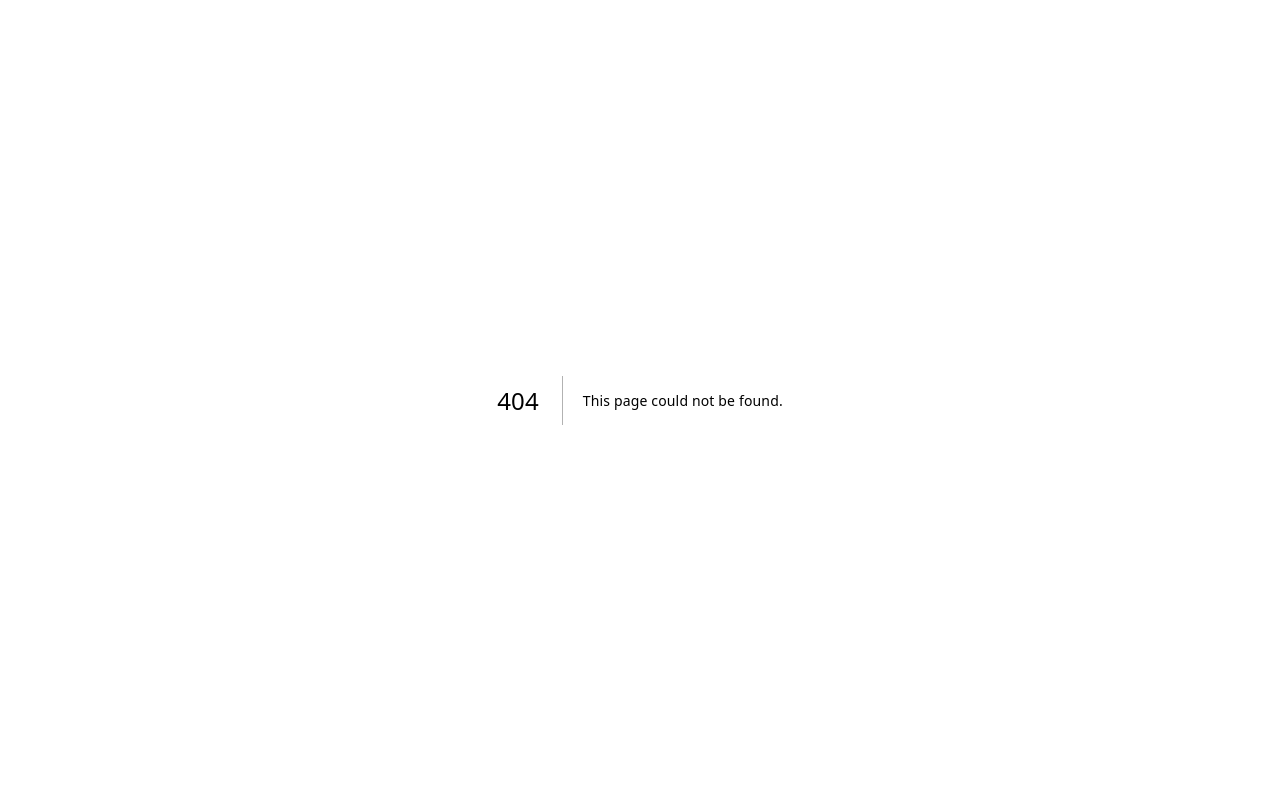
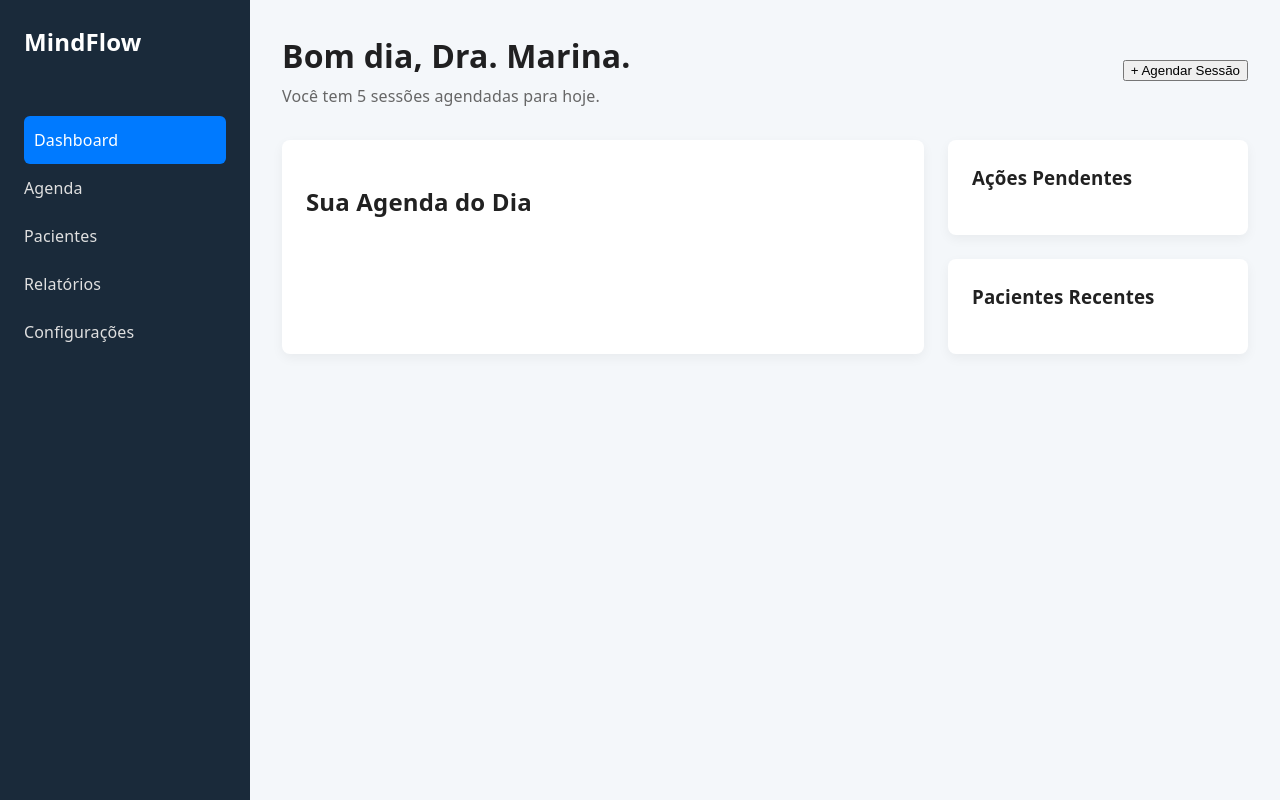
Before and after one commit to mind-flow01/mind-flow, a Next.js app in the folder apps/web/: page /dashboard in a window 1280 px wide. Before the commit this address had no page. Built offline with nearby package versions, Linux system fonts and the light colour scheme.

Commit message:
component dashboard

```diff
--- /dev/null
+++ b/apps/web/src/pages/dashboard.tsx
@@ -0,0 +1,60 @@
+// src/pages/dashboard.tsx
+
+// 1. Importe o seu arquivo de CSS Modules
+import styles from '../styles/Dashboard.module.css';
+
+export default function DashboardPage() {
+  // 2. Aplique as classes usando a sintaxe "styles.nomeDaClasse"
+  return (
+    <div className={styles.dashboardContainer}>
+      {/* Coluna da Esquerda: Barra de Navegação Lateral */}
+      <aside className={styles.sidebar}>
+        <div className={styles.sidebarHeader}>
+          <span>MindFlow</span>
+        </div>
+        <nav className={styles.sidebarNav}>
+          <ul>
+            <li className={styles.active}>
+              <a href="/dashboard">Dashboard</a>
+            </li>
+            <li><a href="/agenda">Agenda</a></li>
+            <li><a href="/pacientes">Pacientes</a></li>
+            <li><a href="/relatorios">Relatórios</a></li>
+            <li><a href="/configuracoes">Configurações</a></li>
+          </ul>
+        </nav>
+      </aside>
+
+      {/* Coluna da Direita: Conteúdo Principal */}
+      <main className={styles.mainContent}>
+        <header className={styles.mainHeader}>
+          <div className="greeting">
+            <h1>Bom dia, Dra. Marina.</h1>
+            <p>Você tem 5 sessões agendadas para hoje.</p>
+          </div>
+          {/* Adicionei uma classe de exemplo para o botão */}
+          <button className="btn-primary">+ Agendar Sessão</button>
+        </header>
+
+        <div className={styles.contentBody}>
+          <section className={styles.agendaCard}>
+            <h2>Sua Agenda do Dia</h2>
+            {/* O conteúdo da agenda viria aqui */}
+          </section>
+
+          <div className={styles.sideCards}>
+            <section className={styles.infoCard}>
+              <h3>Ações Pendentes</h3>
+              {/* O conteúdo das ações viria aqui */}
+            </section>
+
+            <section className={styles.infoCard}>
+              <h3>Pacientes Recentes</h3>
+              {/* O conteúdo dos pacientes viria aqui */}
+            </section>
+          </div>
+        </div>
+      </main>
+    </div>
+  );
+}
--- /dev/null
+++ b/apps/web/src/styles/Dashboard.module.css
@@ -0,0 +1,99 @@
+/* src/styles/Dashboard.module.css */
+
+/* Container principal que alinha a sidebar e o conteúdo */
+.dashboardContainer {
+  display: flex;
+  background-color: #f4f7fa; /* Um cinza bem claro para o fundo */
+  min-height: 100vh;
+  font-family: system-ui, -apple-system, BlinkMacSystemFont, 'Segoe UI', Roboto, Oxygen, Ubuntu, Cantarell, 'Open Sans', 'Helvetica Neue', sans-serif;
+}
+
+/* Barra lateral */
+.sidebar {
+  width: 250px;
+  background-color: #1a2a3a; /* Cor escura da sidebar */
+  color: #ffffff;
+  padding: 24px;
+  display: flex;
+  flex-direction: column;
+}
+
+.sidebarHeader {
+  font-size: 1.5rem;
+  font-weight: bold;
+  margin-bottom: 40px;
+}
+
+.sidebarNav ul {
+  list-style: none;
+  padding: 0;
+}
+
+.sidebarNav li a {
+  color: #e0e0e0;
+  text-decoration: none;
+  display: block;
+  padding: 12px 0;
+  border-radius: 6px;
+}
+
+.sidebarNav li.active a {
+  background-color: #007aff; /* Destaque azul para o item ativo */
+  color: white;
+  padding-left: 10px; /* Pequeno recuo para o item ativo */
+}
+
+/* Área de conteúdo principal */
+.mainContent {
+  flex-grow: 1; /* Faz esta área ocupar todo o espaço restante */
+  padding: 32px;
+}
+
+.mainHeader {
+  display: flex;
+  justify-content: space-between;
+  align-items: center;
+  margin-bottom: 32px;
+}
+
+.mainHeader h1 {
+  font-size: 2rem;
+  margin: 0;
+}
+
+.mainHeader p {
+  color: #666;
+  margin: 4px 0 0;
+}
+
+/* Corpo do conteúdo com os cards */
+.contentBody {
+  display: flex;
+  gap: 24px; /* Espaço entre a coluna da agenda e a coluna dos cards laterais */
+}
+
+.agendaCard {
+  flex-grow: 1; /* Ocupa a maior parte do espaço */
+  background-color: #ffffff;
+  border-radius: 8px;
+  padding: 24px;
+  box-shadow: 0 4px 12px rgba(0,0,0,0.05);
+}
+
+.sideCards {
+  width: 300px;
+  display: flex;
+  flex-direction: column;
+  gap: 24px;
+}
+
+.infoCard {
+  background-color: #ffffff;
+  border-radius: 8px;
+  padding: 24px;
+  box-shadow: 0 4px 12px rgba(0,0,0,0.05);
+}
+
+.infoCard h3 {
+  margin-top: 0;
+}
```
Also changed, not shown: apps/web/package.json (+13 -8 lines), 2 other files (tests, documents, lock files or other folders).
